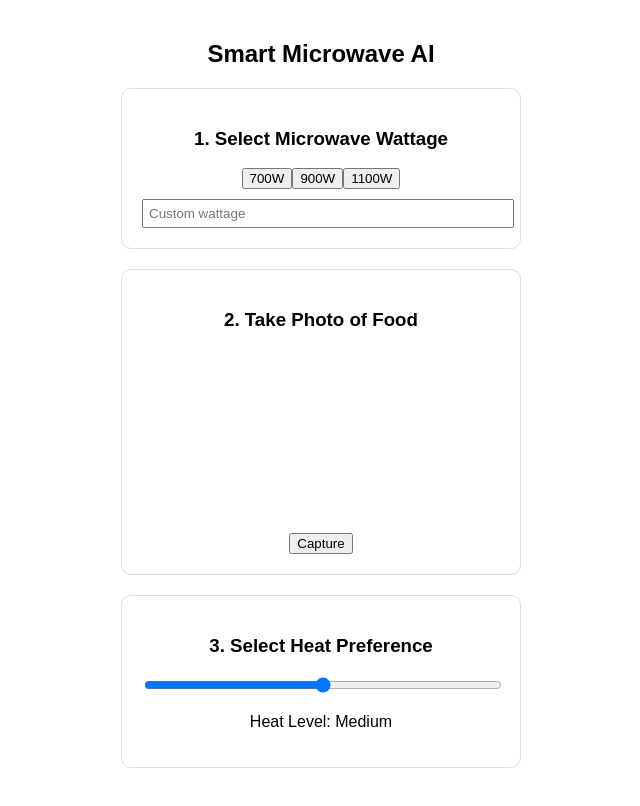
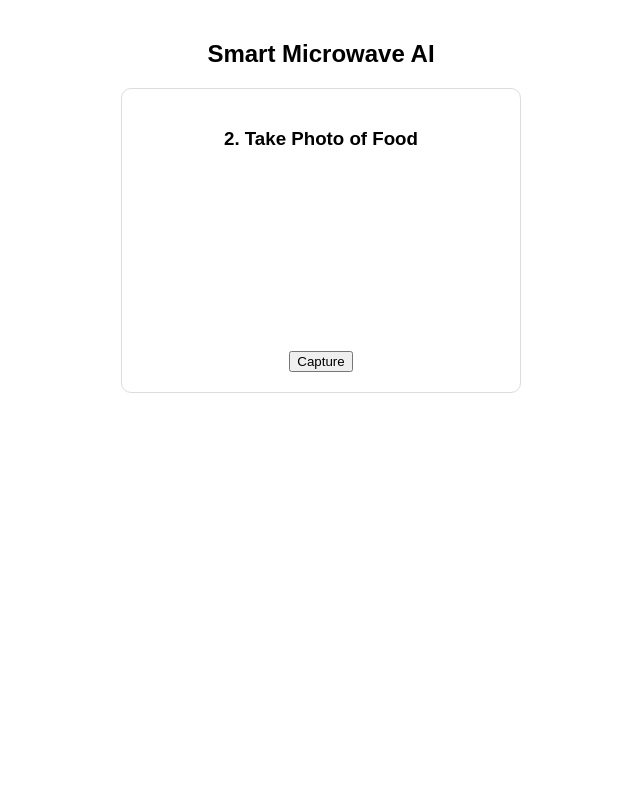
Before and after one commit to bobwaft/Microwave-AI, a React (Create React App) app in the folder FrontEnd/my-app/: page / in a window 1280 px wide. Shown: the whole page, without its empty margins (319-959 px from the left). Built offline with nearby package versions, Linux system fonts and the light colour scheme; no server answers.

Commit message:
Update data

```diff
--- a/FrontEnd/my-app/src/App.js
+++ b/FrontEnd/my-app/src/App.js
@@ -48,7 +48,7 @@ const captureImage = async () => {
     formData.append("image", blob, "food.png");
 
     try {
-      //send to packend
+      //send to backend
       const response = await fetch("http://localhost:5000/predict", {
         method: "POST",
         body: formData,
@@ -88,26 +88,9 @@ const captureImage = async () => {
     <div style={styles.container}>
       <h2>Smart Microwave AI</h2>
 
-      {/* Step 1: Wattage */}
-      <div style={styles.card}>
-        <h3>1. Select Microwave Wattage</h3>
 
-        <div>
-          <button onClick={() => setWattage(700)}>700W</button>
-          <button onClick={() => setWattage(900)}>900W</button>
-          <button onClick={() => setWattage(1100)}>1100W</button>
-        </div>
 
-        <input
-          type="number"
-          placeholder="Custom wattage"
-          value={wattage}
-          onChange={(e) => setWattage(e.target.value)}
-          style={styles.input}
-        />
-      </div>
-
-      {/* Step 2: Camera */}
+      {/*Camera */}
       <div style={styles.card}>
         <h3>2. Take Photo of Food</h3>
 
@@ -115,9 +98,6 @@ const captureImage = async () => {
         <button onClick={captureImage}>Capture</button>
         <canvas ref={canvasRef} style={{ display: "none" }} />
       </div>
-
-
-
 
 {/* proof that picture was actually taken */}
 {capturedImage && ( //if the image exists, show this -->
@@ -130,34 +110,7 @@ const captureImage = async () => {
     />
   </div>
 )}
-
-
-      {/* Step 3: Heat Slider */}
-      <div style={styles.card}>
-        <h3>3. Select Heat Preference</h3>
-
-        <input
-          type="range"
-          min="0"
-          max="100"
-          value={heatLevel}
-          onChange={(e) => setHeatLevel(e.target.value)}
-          style={{
-            width: "100%",
-            background: `linear-gradient(to right, lightblue, red)`
-          }}
-        />
-
-        <p>
-          Heat Level:{" "}
-          {heatLevel < 33
-            ? "Warm"
-            : heatLevel < 66
-            ? "Medium"
-            : "Hot"}
-        </p>
-      </div>
-    </div>
+  </div>
   );
 }
 
```
Also changed, not shown: 1 other file (tests, documents, lock files or other folders).
